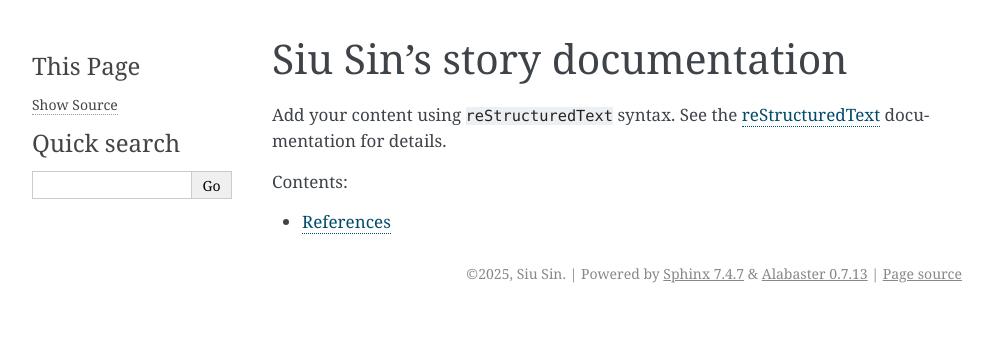
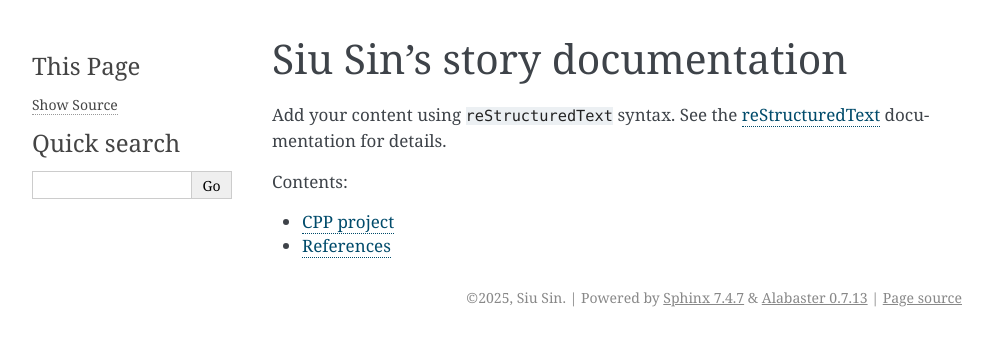
Before and after one commit to siu-sin/siu-sin.github.io, a Sphinx documentation site: the page built from docs/source/index.rst, in a window 1280 px wide. Shown: the top 346 px of the page, without its empty margins (148-1141 px from the left). Built offline with Sphinx 7.4.7, drawn with Linux system fonts in a browser that asks for light colours.

Commit message:
Update page

```diff
--- /dev/null
+++ b/docs/source/contents/cpp.rst
@@ -0,0 +1,4 @@
+CPP project
+===========
+
+A CPP project is added.
--- a/docs/source/index.rst
+++ b/docs/source/index.rst
@@ -15,4 +15,5 @@ documentation for details.
    :maxdepth: 2
    :caption: Contents:
 
+   contents/cpp
    z_reference/z_reference
```
